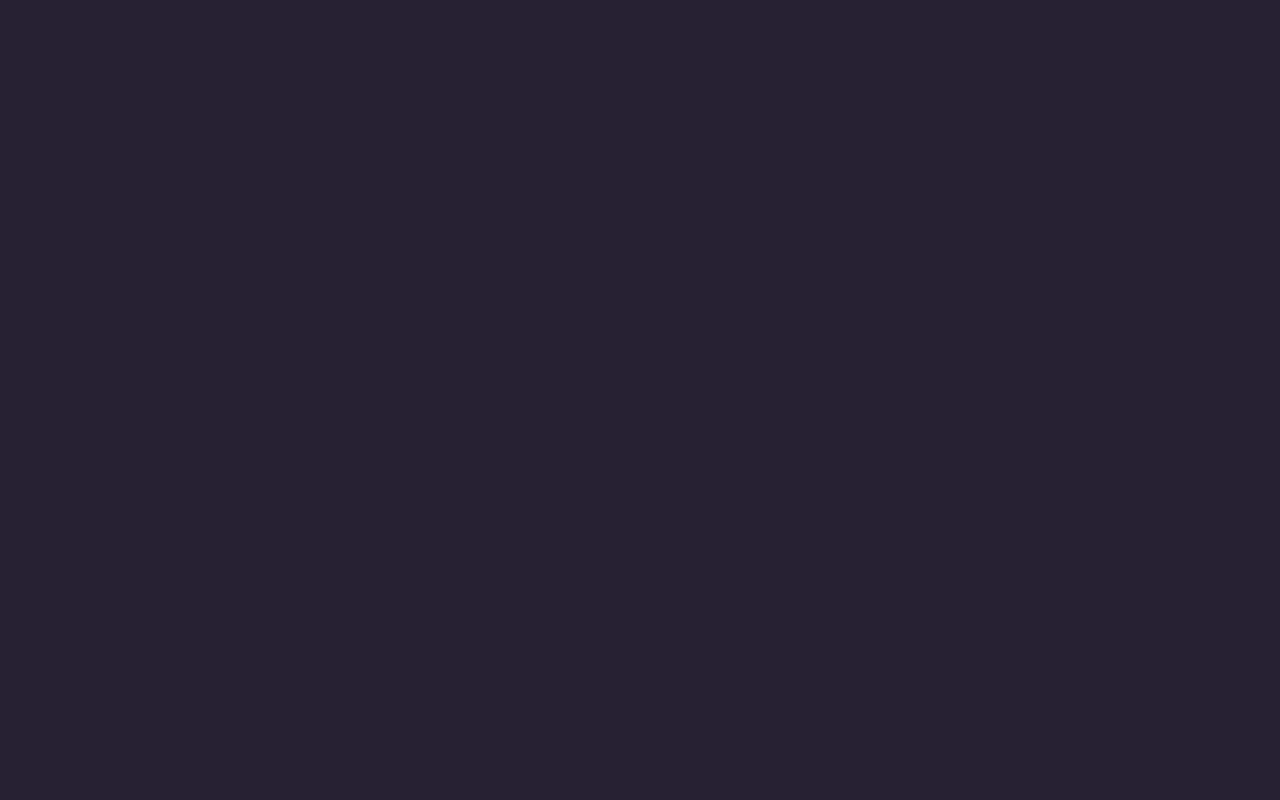
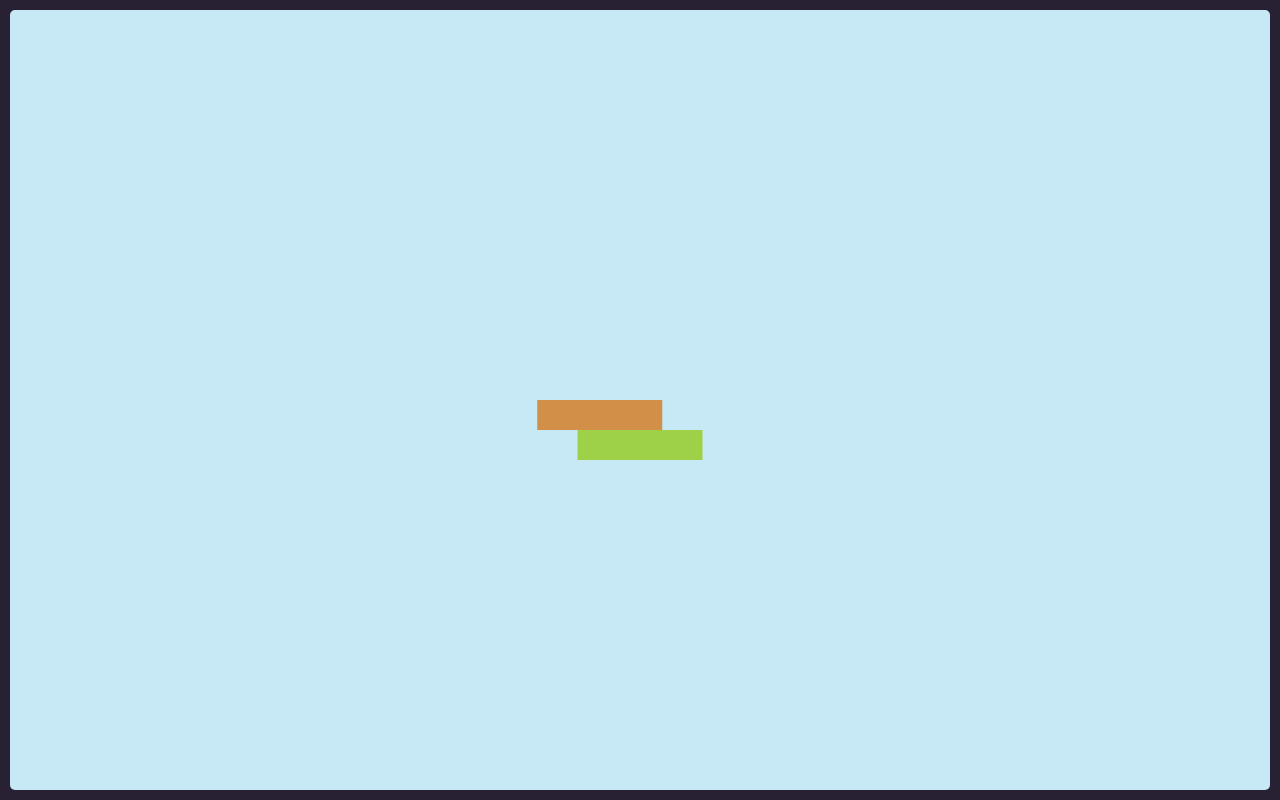
Before and after one commit to connorbiddle/tower, a website built with Parcel: page index.html in a window 1280 px wide. Built offline with nearby package versions, Linux system fonts and the light colour scheme.

Commit message:
Implemented blocks with movement, direction changes and random colours.

```diff
--- a/index.html
+++ b/index.html
@@ -5,7 +5,7 @@
   <meta http-equiv="X-UA-Compatible" content="IE=edge">
   <meta name="viewport" content="width=device-width, initial-scale=1.0">
   <link rel="stylesheet" href="style.css">
-  <title>Document</title>
+  <title>Tower Game</title>
 </head>
 <body>
   <canvas id="game"></canvas>
--- /dev/null
+++ b/js/Block.js
@@ -0,0 +1,46 @@
+class Block {
+  constructor(ctx, gameWidth) {
+    this.ctx = ctx;
+
+    this.leftBound = ctx.canvas.width / 2 - gameWidth / 2;
+    this.rightBound = ctx.canvas.width / 2 + gameWidth / 2;
+
+    this.x = this.leftBound;
+    this.y = this.ctx.canvas.height / 2;
+    this.height = 30;
+    this.width = 125;
+    this.speed = 1.75;
+    this.direction = 1;
+    this.destination = null;
+
+    this.color = `hsl(${Math.random() * 360}, 60%, 55%)`;
+  }
+
+  place() {
+    this.speed = 0;
+    this.moveDown();
+  }
+
+  moveDown() {
+    this.destination = this.y + this.height;
+  }
+
+  update() {
+    if (this.destination > this.y) this.y += 3;
+    this.x += this.speed * this.direction;
+    this.handleDirectionChange();
+  }
+
+  handleDirectionChange() {
+    if (this.x + this.width > this.rightBound) this.direction = -1;
+    if (this.x < this.leftBound) this.direction = 1;
+  }
+
+  draw() {
+    const { x, y, width, height } = this;
+    this.ctx.fillStyle = this.color;
+    this.ctx.fillRect(x, y, width, height);
+  }
+}
+
+export default Block;
--- /dev/null
+++ b/js/Tower.js
@@ -0,0 +1,52 @@
+import Block from "./Block";
+
+class Tower {
+  constructor(ctx) {
+    this.ctx = ctx;
+    this.gameWidth = 300;
+
+    this.blocks = [];
+    this.currentBlock = null;
+    this.previousBlock = null;
+
+    this.setUp();
+  }
+
+  setUp() {
+    this.createFloor();
+    const placeBlock = () => {
+      this.currentBlock.place();
+      for (let block of this.blocks) block.moveDown();
+      this.createBlock();
+    };
+    window.addEventListener("click", placeBlock);
+  }
+
+  createFloor() {
+    const floor = new Block(this.ctx, this.gameWidth);
+    floor.x = floor.leftBound + this.gameWidth / 2 - floor.width / 2;
+    floor.place();
+    this.blocks.push(floor);
+    this.previousBlock = floor;
+    this.createBlock();
+  }
+
+  createBlock() {
+    setTimeout(() => {
+      if (this.blocks.length > 20) this.blocks.shift();
+      const block = new Block(this.ctx, this.gameWidth);
+      this.blocks.push(block);
+      this.currentBlock = block;
+    }, 250);
+  }
+
+  update() {
+    for (let block of this.blocks) block.update();
+  }
+
+  draw() {
+    for (let block of this.blocks) block.draw();
+  }
+}
+
+export default Tower;
--- a/js/index.js
+++ b/js/index.js
@@ -1,11 +1,21 @@
+import Tower from "./Tower";
+
 const canvas = document.getElementById("game");
 const ctx = canvas.getContext("2d");
 
 canvas.width = window.innerWidth - 20;
 canvas.height = window.innerHeight - 20;
 
-const main = () => {
-  requestAnimationFrame(main);
-}
+const tower = new Tower(ctx);
 
-main();
+const mainLoop = () => {
+  ctx.fillStyle = "#c6e9f5";
+  ctx.fillRect(0, 0, canvas.width, canvas.height);
+
+  tower.update();
+  tower.draw();
+
+  requestAnimationFrame(mainLoop);
+};
+
+mainLoop();
```
